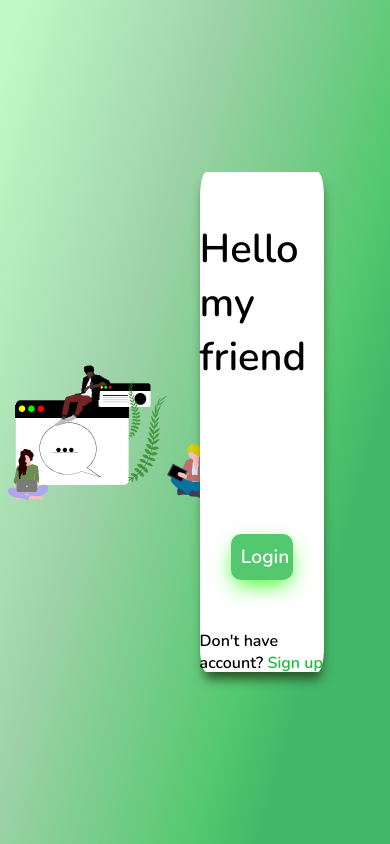
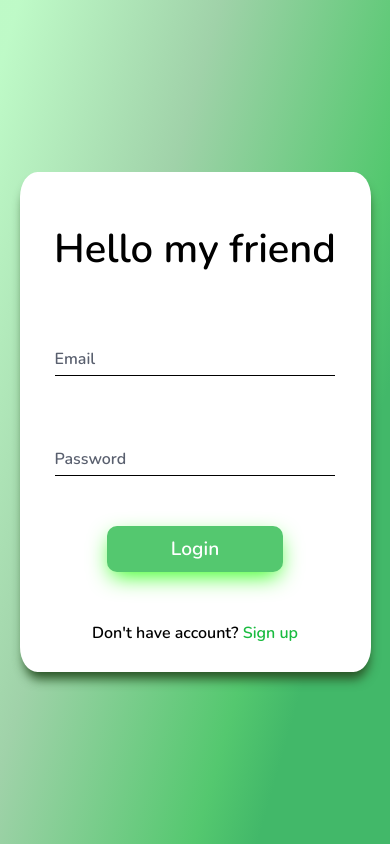
Before and after one commit to EdersonDav/Chat, a website: page public/views/login/index.html in a window 390 px wide. Drawn offline with nearby package versions, Linux system fonts and the light colour scheme.

Commit message:
Edit styles login page with sass

```diff
--- /dev/null
+++ b/public/views/login/assets/style/_base.scss
@@ -0,0 +1,23 @@
+.flex_content {
+  display: flex;
+  justify-content: center;
+}
+
+* {
+  margin: 0;
+  padding: 0;
+  box-sizing: border-box;
+  font-family: "Nunito", sans-serif;
+}
+
+body {
+  @extend .flex_content;
+  background: rgb(189, 250, 198);
+  background: linear-gradient(
+    106deg,
+    rgba(189, 250, 198, 0.9808298319327731) 3%,
+    rgba(160, 210, 169, 1) 35%,
+    rgba(84, 200, 111, 1) 69%,
+    rgba(66, 184, 105, 1) 79%
+  );
+}
--- /dev/null
+++ b/public/views/login/assets/style/main.scss
@@ -0,0 +1,151 @@
+@import "base";
+
+.img {
+  @extend .flex_content;
+  position: relative;
+  height: 100vh;
+  margin-left: 0;
+  align-items: center;
+  width: 60%;
+  img {
+    width: 98%;
+  }
+}
+
+.containerForm {
+  @extend .flex_content;
+  flex-direction: column;
+  align-items: center;
+  position: relative;
+  height: 100vh;
+  margin-right: 0;
+  width: 40%;
+
+  .form {
+    display: flex;
+    flex-direction: column;
+    align-items: center;
+    margin-left: -100px;
+    background-color: #fff;
+    width: 80%;
+    min-width: 328px;
+    height: 500px;
+    border-radius: 5%;
+    box-shadow: 1px 10px 11px -3px rgba(42, 84, 38, 1);
+
+    h1 {
+      font-size: 2.5rem;
+      margin-top: 50px;
+    }
+
+    .div-email,
+    .div-password {
+      position: relative;
+      width: 50%;
+      height: 50px;
+      overflow: hidden;
+    }
+
+    .div-email input,
+    .div-password input {
+      width: 100%;
+      height: 100%;
+      color: #595f6e;
+      padding-top: 20px;
+      border: none;
+      outline: none;
+    }
+
+    label {
+      position: absolute;
+      bottom: 0px;
+      left: 0%;
+      width: 100%;
+      height: 100%;
+      pointer-events: none;
+      border-bottom: 1px solid #000;
+    }
+
+    label::after {
+      content: "";
+      position: absolute;
+      left: 0px;
+      bottom: -2px;
+      height: 100%;
+      width: 100%;
+      border-bottom: 3px solid #54c86f;
+      transform: translateX(-100%);
+      transition: transform 0.8s ease;
+    }
+
+    span {
+      position: absolute;
+      bottom: 5px;
+      left: 0px;
+      transition: all 0.3s ease;
+      font-size: 1rem;
+      color: #595f6e;
+    }
+    input {
+      &:focus + label span,
+      &:valid + label span {
+        transform: translateY(-150%);
+        font-size: 0.8rem;
+        color: #54c86f;
+      }
+
+      &:focus + label::after,
+      &:valid + label::after {
+        transform: translateX(0%);
+      }
+    }
+
+    .div-email,
+    .div-password,
+    button,
+    .register {
+      margin-top: 50px;
+    }
+
+    button {
+      padding: 10px;
+      width: 50%;
+      border-style: none;
+      border-radius: 10px;
+      background-color: #54c86f;
+      font-size: 1.2rem;
+      color: #fff;
+      cursor: pointer;
+      box-shadow: 0px 8px 22px -4px rgba(55, 255, 33, 1);
+    }
+
+    .register a {
+      font-weight: bold;
+      color: #19bb3f;
+      text-decoration: none;
+    }
+  }
+}
+
+@media (max-width: 1000px) {
+  .img {
+    width: 50%;
+  }
+}
+
+@media (max-width: 720px) {
+  .img {
+    display: none;
+  }
+  .containerForm {
+    width: 90%;
+    .form {
+      margin: auto;
+      width: 100%;
+      .div-email,
+      .div-password {
+        width: 80%;
+      }
+    }
+  }
+}
--- a/public/views/login/assets/style/style.css
+++ /dev/null
@@ -1,146 +0,0 @@
-@import url("https://fonts.googleapis.com/css2?family=Nunito:wght@600&display=swap");
-* {
-  margin: 0;
-  padding: 0;
-  box-sizing: border-box;
-  font-family: "Nunito", sans-serif;
-}
-
-body {
-  display: flex;
-  justify-content: center;
-  background: rgb(189, 250, 198);
-  background: linear-gradient(
-    106deg,
-    rgba(189, 250, 198, 0.9808298319327731) 3%,
-    rgba(160, 210, 169, 1) 35%,
-    rgba(84, 200, 111, 1) 69%,
-    rgba(66, 184, 105, 1) 79%
-  );
-}
-.img {
-  display: flex;
-  position: relative;
-  height: 100vh;
-  margin-left: 0;
-  align-items: center;
-  justify-content: center;
-  width: 60%;
-}
-img {
-  width: 98%;
-}
-
-.containerForm {
-  display: flex;
-  flex-direction: column;
-  align-items: center;
-  justify-content: center;
-  position: relative;
-  height: 100vh;
-  margin-right: 0;
-  width: 40%;
-}
-
-.form {
-  display: flex;
-  flex-direction: column;
-  align-items: center;
-  margin-left: -100px;
-  background-color: #fff;
-  width: 80%;
-  height: 500px;
-  border-radius: 5%;
-  box-shadow: 1px 10px 11px -3px rgba(42, 84, 38, 1);
-}
-
-.div-email,
-.div-password {
-  position: relative;
-  width: 50%;
-  height: 50px;
-  overflow: hidden;
-}
-
-h1 {
-  font-size: 2.5rem;
-  margin-top: 50px;
-}
-
-.div-email input,
-.div-password input {
-  width: 100%;
-  height: 100%;
-  color: #595f6e;
-  padding-top: 20px;
-  border: none;
-  outline: none;
-}
-
-label {
-  position: absolute;
-  bottom: 0px;
-  left: 0%;
-  width: 100%;
-  height: 100%;
-  pointer-events: none;
-  border-bottom: 1px solid #000;
-}
-
-label::after {
-  content: "";
-  position: absolute;
-  left: 0px;
-  bottom: -2px;
-  height: 100%;
-  width: 100%;
-  border-bottom: 3px solid #54c86f;
-  transform: translateX(-100%);
-  transition: transform 0.8s ease;
-}
-
-span {
-  position: absolute;
-  bottom: 5px;
-  left: 0px;
-  transition: all 0.3s ease;
-  font-size: 1.1rem;
-  color: #595f6e;
-}
-
-input:focus + label span,
-input:valid + label span {
-  transform: translateY(-150%);
-  font-size: 0.8rem;
-  color: #54c86f;
-}
-
-input:focus + label::after,
-input:valid + label::after {
-  transform: translateX(0%);
-}
-
-.div-email,
-.div-password,
-button,
-.register {
-  margin-top: 50px;
-}
-
-button {
-  padding: 10px;
-  width: 50%;
-  border-style: none;
-  border-radius: 10px;
-  background-color: #54c86f;
-  font-size: 1.2rem;
-  color: #fff;
-  cursor: pointer;
-  box-shadow: 0px 8px 22px -4px rgba(55, 255, 33, 1);
-}
-
-.register a {
-  font-weight: bold;
-  color: #19bb3f;
-  text-decoration: none;
-}
--- a/public/views/login/index.html
+++ b/public/views/login/index.html
@@ -3,18 +3,18 @@
   <head>
     <meta charset="UTF-8" />
     <meta name="viewport" content="width=device-width, initial-scale=1.0" />
-    <link rel="stylesheet" href="./assets/style/style.css" />
+    <link
+      rel="stylesheet"
+      href="https://fonts.googleapis.com/css2?family=Nunito:wght@600&display=swap"
+    />
+    <link rel="stylesheet" href="./assets/style/main.min.css" />
     <title>Login</title>
   </head>
   <body>
     <div class="img">
       <img src="./assets/img/chat.svg" alt="image teens in login page" />
-      <div class="dots">
-        <span class="dot1"></span>
-        <span class="dot2"></span>
-        <span class="dot3"></span>
-      </div>
     </div>
+
     <div class="containerForm">
       <form class="form" method="POST">
         <h1>Hello my friend</h1>
```
Also changed, not shown: public/views/login/assets/style/main.min.css (added), 1 other file.
